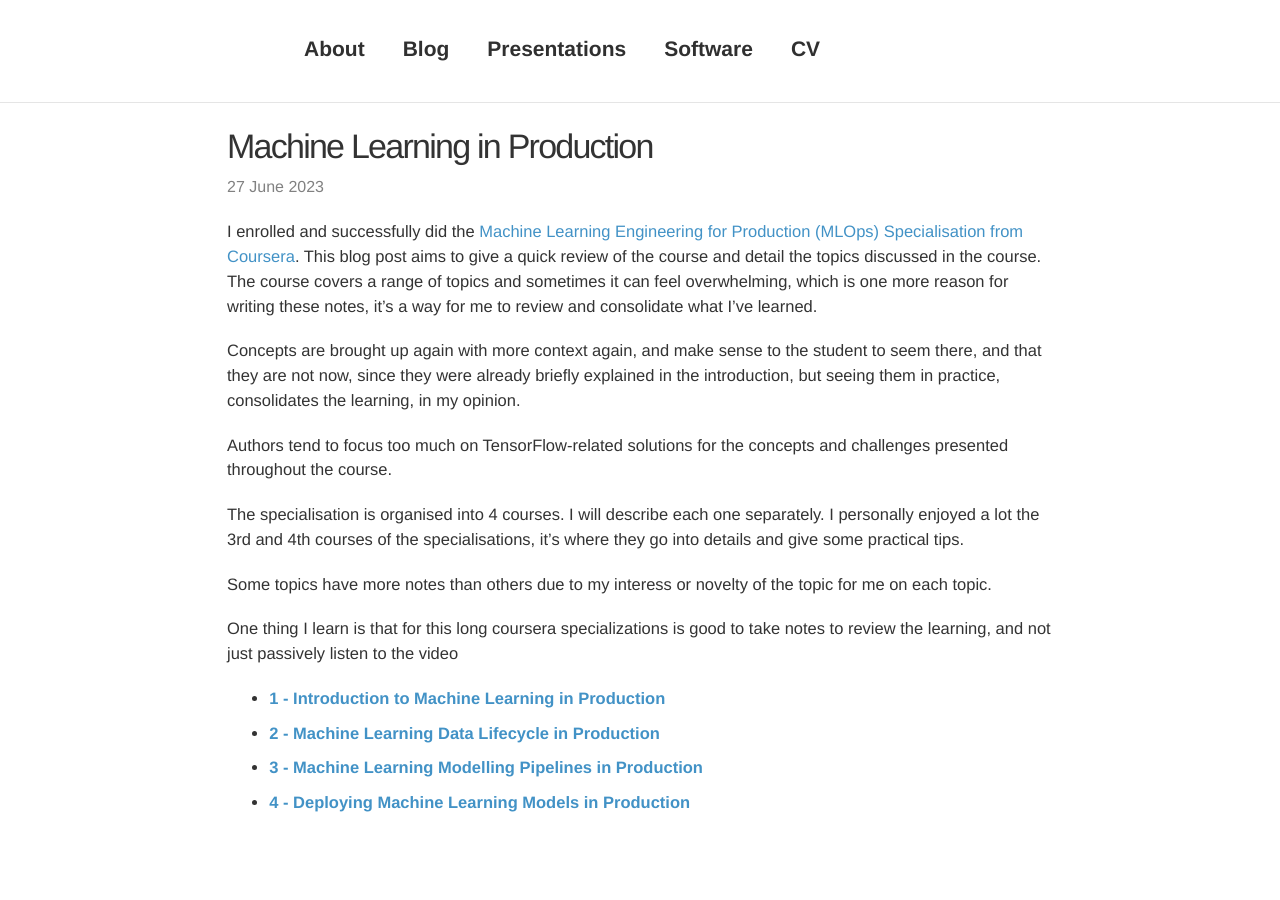
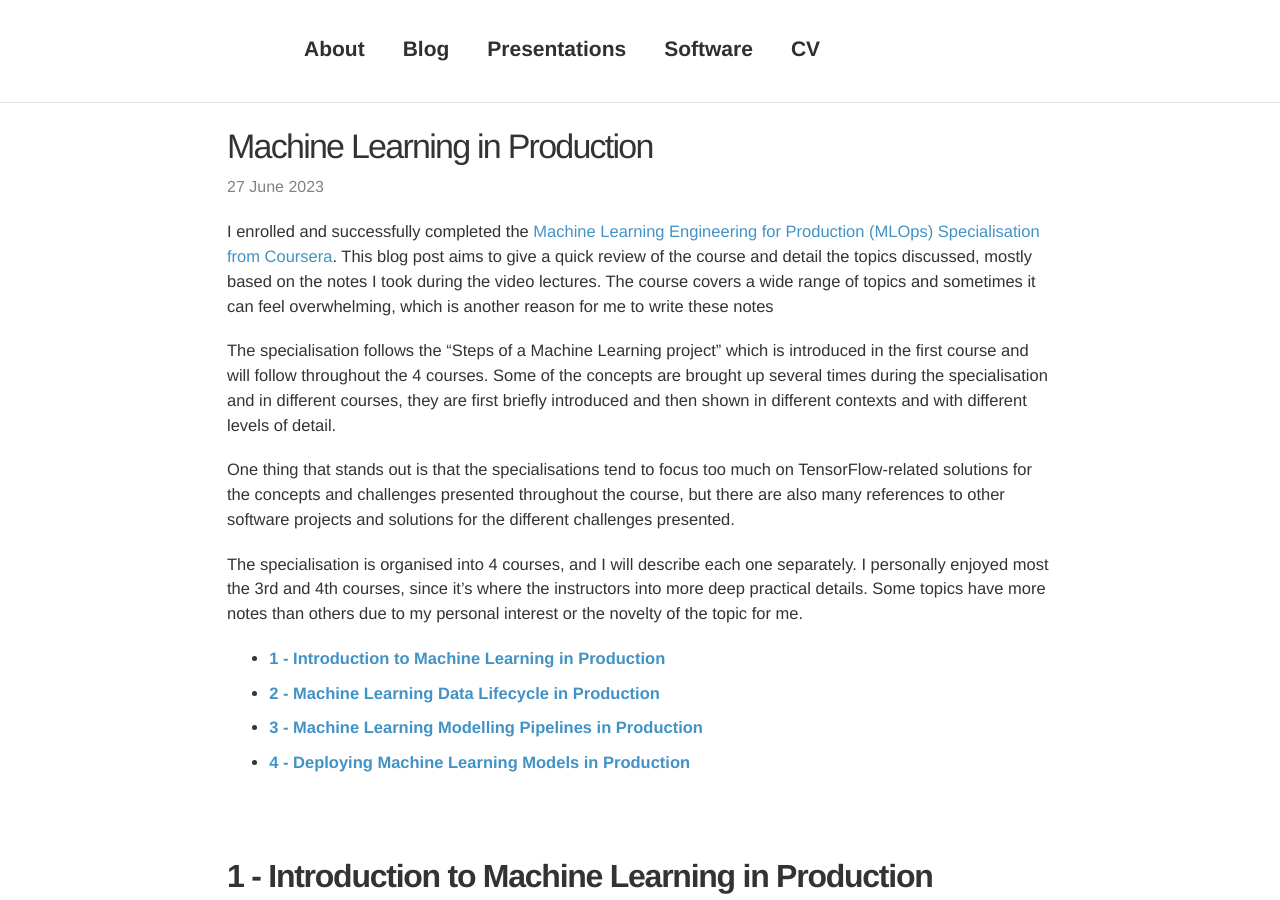
Before and after one commit to davidsbatista/davidsbatista.net, a Jekyll site: the page built from _posts/2023-07-11-Machine_Learning_in_Production.md, in a window 1280 px wide and 900 px high. Built offline with Jekyll 4.4.1, drawn with Linux system fonts in a browser that asks for light colours; nearby versions of some CDN libraries; comment, search, counter and statistics services are not loaded; some of the changed text lies outside the part shown.

```diff
--- a/_posts/2023-07-11-Machine_Learning_in_Production.md
+++ b/_posts/2023-07-11-Machine_Learning_in_Production.md
@@ -9,18 +9,13 @@
 preview_pic: /assets/images/2023-07-11-Machine_Learning_in_Production.jpg
 ---
 
-I enrolled and successfully did the [Machine Learning Engineering for Production (MLOps) Specialisation from Coursera](https://www.coursera.org/specializations/machine-learning-engineering-for-production-mlops). This blog post aims to give a quick review of the course and detail the topics discussed in the course. The course covers a range of topics and sometimes it can feel overwhelming, which is one more reason for writing these notes, it's a way for me to review and consolidate what I've learned.
+I enrolled and successfully completed the [Machine Learning Engineering for Production (MLOps) Specialisation from Coursera](https://www.coursera.org/specializations/machine-learning-engineering-for-production-mlops). This blog post aims to give a quick review of the course and detail the topics discussed, mostly based on the notes I took during the video lectures. The course covers a wide range of topics and sometimes it can feel overwhelming, which is another reason for me to write these notes
 
-Concepts are brought up again with more context again, and make sense to the student to seem there, and that they are not now, since they were already briefly explained in the introduction, but seeing them in practice, consolidates the learning, in my opinion.
+The specialisation follows the "Steps of a Machine Learning project" which is introduced in the first course and will follow throughout the 4 courses. Some of the concepts are brought up several times during the specialisation and in different courses, they are first briefly introduced and then shown in different contexts and with different levels of detail.
 
-Authors tend to focus too much on TensorFlow-related solutions for the concepts and challenges presented throughout the course.
+One thing that stands out is that the specialisations tend to focus too much on TensorFlow-related solutions for the concepts and challenges presented throughout the course, but there are also many references to other software projects and solutions for the different challenges presented.
 
-The specialisation is organised into 4 courses. I will describe each one separately. I personally enjoyed a lot the 3rd and 4th courses of the specialisations, it's where they go into details and give some practical tips.
-
-
-Some topics have more notes than others due to my interess or novelty of the topic for me on each topic.
-
-One thing I learn is that for this long coursera specializations is good to take notes to review the learning, and not just passively listen to the video
+The specialisation is organised into 4 courses, and I will describe each one separately. I personally enjoyed most the 3rd and 4th courses, since it's where the instructors into more deep practical details. Some topics have more notes than others due to my personal interest or the novelty of the topic for me.
 
 
 - [__1 -  Introduction to Machine Learning in Production__](#2---introduction-to-machine-learning-in-production)
@@ -64,7 +59,7 @@
 
 This course focuses mostly on the data aspect of a Machine Learning project, and it's organised into 4 main topics
 
-#### __Collecting, Labelling, Validating__ ([slides](/assets/documents/Coursera-MLOps_Specialization/C2_-_Machine_Learning_Data_Lifecycle_in_Production/C2_W1.pdf))
+### __Collecting, Labelling, Validating__ ([slides](/assets/documents/Coursera-MLOps_Specialization/C2_-_Machine_Learning_Data_Lifecycle_in_Production/C2_W1.pdf))
 
 The main focus of this topic is on the importance of data: the data pipeline, and data monitoring. It starts by explaining the data collection and labelling process, focusing on understanding the data source, the consistency of values, units and data types, detecting outliers, errors and inconsistent formatting. Mentions privacy and fairness aspects in the data collection, and the use of process feedback using logging tools, such as [logstash](https://github.com/elastic/logstash) and [fluentd](https://github.com/fluent/fluentd).
 
@@ -102,7 +97,7 @@
 - [Great Expectations](https://github.com/great-expectations/great_expectations)
 - [Deequ - Unit Tests for Data](https://github.com/awslabs/deequ)
 
-#### __Feature Engineering__ ([slides](/assets/documents/Coursera-MLOps_Specialization/C2_-_Machine_Learning_Data_Lifecycle_in_Production/C2_W2.pdf))
+### __Feature Engineering__ ([slides](/assets/documents/Coursera-MLOps_Specialization/C2_-_Machine_Learning_Data_Lifecycle_in_Production/C2_W2.pdf))
 
 An overview of the pre-processing operations and feature engineering techniques, e.g.: feature scaling, normalisation and standardisation, bucketing/binning. Also, a good summarisation of the techniques to reduce the dimensionality of features: PCA, t-SNE and UMAP. Lastly, how to combine multiple features into a new feature and the feature selection process.
 
@@ -111,11 +106,11 @@
   <figcaption>Figure 4: Supervised Feature Selection.</figcaption>
 </figure>
 
-#### __Data Storage__ ([slides](/assets/documents/Coursera-MLOps_Specialization/C2_-_Machine_Learning_Data_Lifecycle_in_Production/C2_W3.pdf))
+### __Data Storage__ ([slides](/assets/documents/Coursera-MLOps_Specialization/C2_-_Machine_Learning_Data_Lifecycle_in_Production/C2_W3.pdf))
 
 This chapter deals with the data journey, accounting for data and model evolution and using metadata to track changes in data in the ML pipeline. How a schema to hold data can evolve and how to keep track of those changes, it also introduces the concept of feature stores, as well as Datawarehouse (OLAP) vs. Databases (OLTP) and data lakes.
 
-#### __Advanced Labelling, Augmentation and Data Preprocessing__ ([slides](/assets/documents/Coursera-MLOps_Specialization/C2_-_Machine_Learning_Data_Lifecycle_in_Production/C2_W4.pdf))
+### __Advanced Labelling, Augmentation and Data Preprocessing__ ([slides](/assets/documents/Coursera-MLOps_Specialization/C2_-_Machine_Learning_Data_Lifecycle_in_Production/C2_W4.pdf))
 
 The last topic covers data labelling and data augmentation techniques. __Semi-Supervised Labelling__, and briefly introduce graph-based label propagation, combines supervised and unsupervised data.
 
@@ -190,7 +185,7 @@
   <figcaption>ToDo</figcaption>
 </figure>
 
-In a nutshell what post-training quantisation does is to efficiently convert or quantize the weights from floating point numbers to integers. This might reduce the precision representation and incur a small loss in model accuracy but significantly reduces the model size making it more feasible to run on a memory-constrained device.
+In a nutshell what post-training quantisation does is to efficiently convert or quantise the weights from floating point numbers to integers. This might reduce the precision representation and incur a small loss in model accuracy but significantly reduces the model size making it more feasible to run on a memory-constrained device.
 
 Pruning aims to reduce the number of parameters and operations involved in generating a prediction by removing network connections, this reduces the model capacity, but also its size and complexity.
 
@@ -313,7 +308,6 @@
 
 The chapter ends with the batch inference paradigm within the context of ETLs and distributed processing.
 
-
 ### __Model Management and Delivery__ ([slides](/assets/documents/Coursera-MLOps_Specialization/C4_-_Deploying_Machine_Learning_Models_in_Production/C4_W3.pdf))
 
 This chapter deals with all the model management activities such as tracking model experiments and model versioning, after this, the chapter transitions into the MLops topic. It starts by giving an ML Solution Lifecycle, bridging ML and IT with MLops:
@@ -326,7 +320,7 @@
 A proposal on how to manage model versions, __MAJOR.MINOR.PIPELINE__
 - MAJOR: Incompatibility in data or target variable
 - MINOR: Model performance is improved
-- PIPELINE: Pipeline of model training is changed
+- PIPELINE: The pipeline of model training is changed
 
 and it describes what a model registry can do.
 
@@ -336,6 +330,8 @@
 
 The last chapter focuses on the last step of a Machine Learning project. It essentially reviews and consolidates concepts already mentioned in the course, but goes into a bit more detail.
 
+#### __Observability and Logging__ ####
+
 The chapter introduces the concept of logging as a way of providing __observability__ of the model. __Logging__ should be used to keep track of the model inputs and predictions and detect potential red flags, e.g.: a feature becoming unavailable, or notable shifts in the distributions.
 
 Next, introduces the concept of __tracing for ML Systems__, mentioning some tools:
@@ -382,17 +381,12 @@
 - Behavioural Harms: manipulating the behaviour of the model itself, impacting the predictions or outcomes of the model
 
 
-The chapter ends on the __Anonymisation & Pseudonymisation__ topic, showing examples of how to anonymise data under GPDR, and talking about the __Right to Be Forgotten__, __Right to Rectification__ and other __Rights of the Data Subject__, all part of the GPDR.
-
-
-
-
-
+The chapter ends on the __Anonymisation & Pseudonymisation__ topic, showing examples of how to anonymise data under GPDR, and
+talking about the __Right to Be Forgotten__, __Right to Rectification__ and other __Rights of the Data Subject__, all part of the GPDR.
 
 ---
 
 ### __References__
-
 
 - __[1 - Introduction to Machine Learning in Production](https://www.coursera.org/learn/introduction-to-machine-learning-in-production) - [Lesson Slides](/assets/documents/Coursera-MLOps_Specialization/C1_-_Introduction_to_Machine_Learning_in_Production/)__
 
```
Also changed, not shown: other parts of _posts/2023-07-11-Machine_Learning_in_Production.md (+8 -5 lines).
